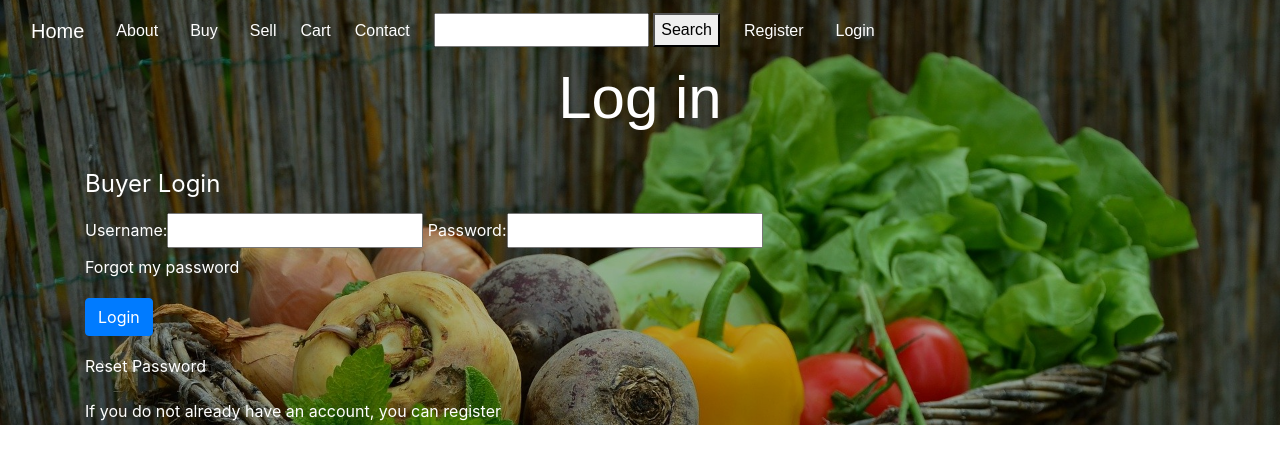
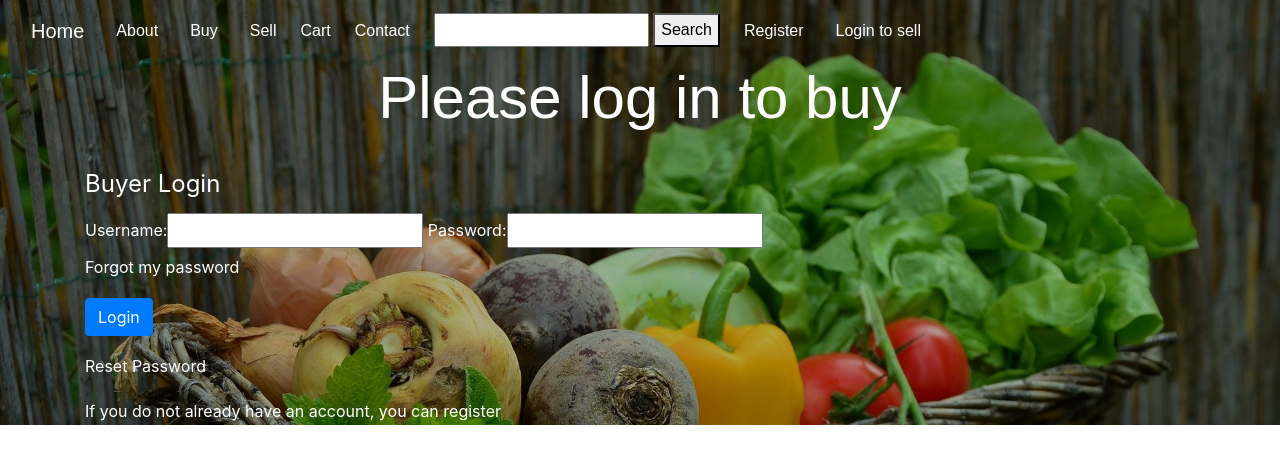
Before and after one commit to digitalstuart/kerry-online-farmers-market, a Django app: page /accounts/buyer-login/ in a window 1280 px wide. Shown: the top 464 px of the page. Run offline with Django 3.2, Linux system fonts and the light colour scheme; some libraries are stand-ins or nearby versions; some web fonts are replaced.

Commit message:
Changed navbar to 'Login to sell'

```diff
--- a/accounts/templates/buyer_login.html
+++ b/accounts/templates/buyer_login.html
@@ -2,7 +2,7 @@
 {% load bootstrap_tags %}
 
 {% block page_title %}Login Page{% endblock %}
-{% block page_heading %}Log in{% endblock %} {% block content %}
+{% block page_heading %}Please log in to buy{% endblock %} {% block content %}
 
 <div class="container sections">
 	<form method="POST" action="{% url 'login_buyer' %}?next={{ next }}" class="accountform">
--- a/accounts/templates/seller_login.html
+++ b/accounts/templates/seller_login.html
@@ -2,7 +2,7 @@
 {% load bootstrap_tags %}
 
 {% block page_title %}Login Page{% endblock %}
-{% block page_heading %}Log in{% endblock %} {% block content %}
+{% block page_heading %}Please log in to sell{% endblock %} {% block content %}
 
 <div class="container sections">
 	<form method="POST" action="{% url 'login_seller' %}?next={{ next }}" class="accountform">
--- a/templates/second_base.html
+++ b/templates/second_base.html
@@ -82,8 +82,8 @@
 						</a>
 					</li>
 					<li class="nav-item">
-						<a class="nav-link" href="/">
-							<span class="nav-text">Login</span>
+						<a class="nav-link" href="{% url 'login_seller' %}">
+							<span class="nav-text">Login to sell</span>
 						</a>
 					</li>
 					{% endif %}
```
Also changed, not shown: templates/base.html (+4 -4 lines).
